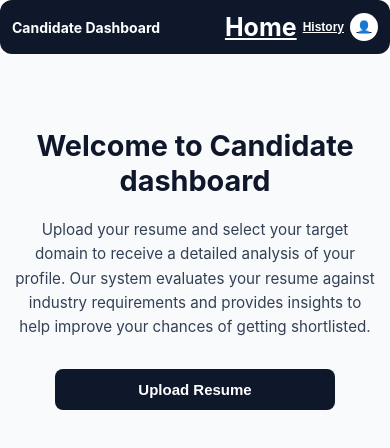
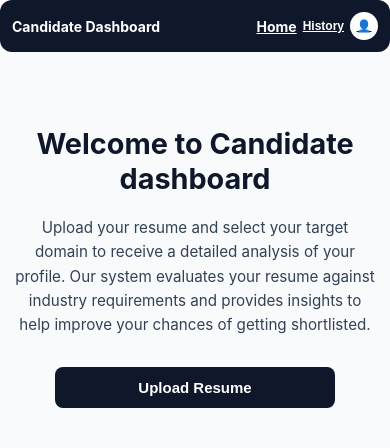
Before and after one commit to amrutha-201/resume-screening-frontend, a React (Create React App) app: page /candidate-dashboard in a window 390 px wide. Shown: the top 448 px of the page. Built offline with nearby package versions, Linux system fonts and the light colour scheme.

Commit message:
Update navbar.css

```diff
--- a/src/styles/navbar.css
+++ b/src/styles/navbar.css
@@ -26,8 +26,6 @@
 
 .right a{
     color:white;
-    font-size:25px;
-    font-weight:bold;
 }
 
 .nav-link-btn{
@@ -129,6 +127,9 @@
         height:32px;
         font-size:14px;
     }
+    .right a{
+        font-size:14px;
+    }
 }
 
 /* Small Mobile */
```
